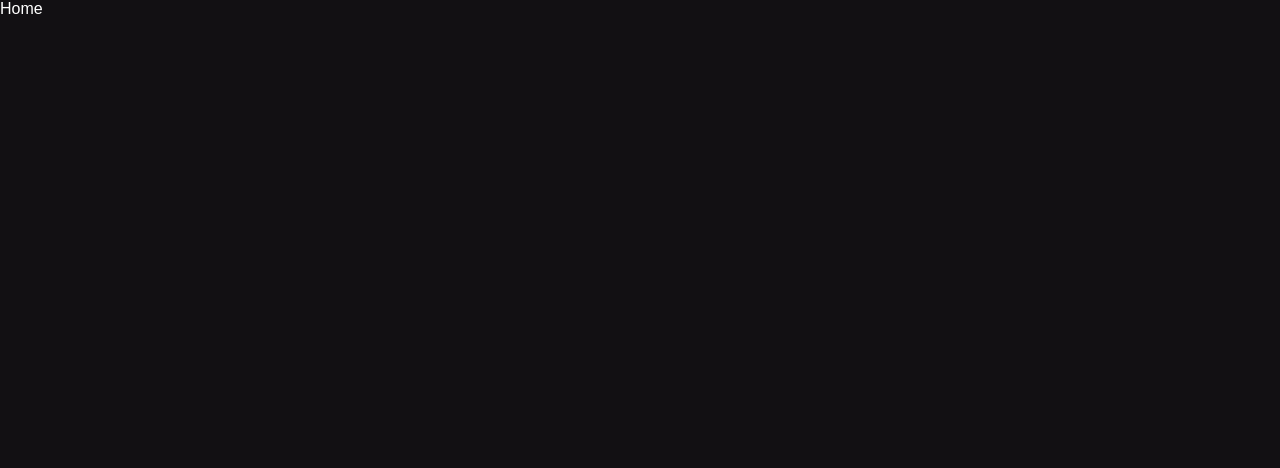
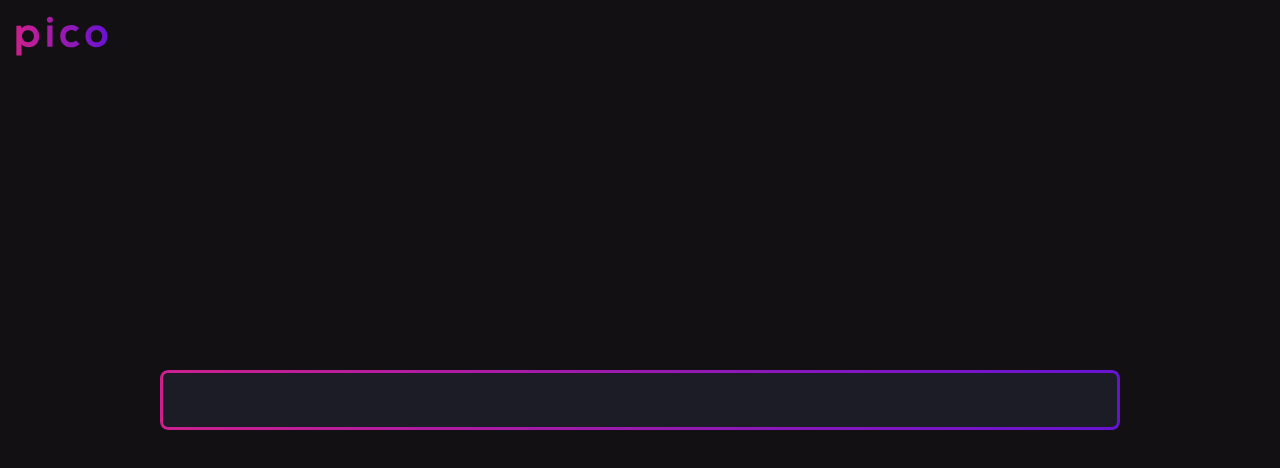
Before and after one commit to SneakySensei/Pico, a React (Create React App) app in the folder client/: page / in a window 1280 px wide. Shown: the top 468 px of the page. Built offline with nearby package versions, Linux system fonts and the light colour scheme.

Commit message:
basic input styling

```diff
--- a/client/public/index.html
+++ b/client/public/index.html
@@ -25,6 +25,13 @@
       Learn how to configure a non-root public URL by running `npm run build`.
     -->
 		<title>React App</title>
+		<!-- Font imports -->
+		<link rel="preconnect" href="https://fonts.googleapis.com" />
+		<link rel="preconnect" href="https://fonts.gstatic.com" crossorigin />
+		<link
+			href="https://fonts.googleapis.com/css2?family=Titillium+Web:wght@200;400;700&display=swap"
+			rel="stylesheet"
+		/>
 	</head>
 	<body>
 		<noscript>You need to enable JavaScript to run this app.</noscript>
--- a/client/src/App.tsx
+++ b/client/src/App.tsx
@@ -4,10 +4,14 @@ import Home from "./pages/Home";
 import Admin from "./pages/Admin";
 
 const GlobalStyles = createGlobalStyle`
+	*, ::before, ::after {
+		box-sizing: border-box !important;
+	}
+
   body {
     margin: 0;
-    color: #FFFFFF;
-    font-family: sans-serif;
+    color: #EFEFEF;
+		font-family: "Titillium Web", sans-serif;
 		background-color: #121013;
   }
 `;
--- a/client/src/components/home/CreateLinkInput.tsx
+++ b/client/src/components/home/CreateLinkInput.tsx
@@ -1,12 +1,39 @@
 import React from "react";
 import styled from "styled-components";
 
-const InputContainer = styled.div``;
+const InputContainer = styled.div`
+	background-color: #1b1c25;
+	width: 100%;
+	max-width: 960px;
+	position: relative;
+	border-radius: 8px;
+
+	&::before {
+		content: "";
+		pointer-events: none;
+		position: absolute;
+		inset: 0;
+		border-radius: 8px;
+		padding: 3px;
+		background: linear-gradient(to right, #cc208e, #6713d2);
+		-webkit-mask: linear-gradient(#fff 0 0) content-box,
+			linear-gradient(#fff 0 0);
+		-webkit-mask-composite: destination-out;
+		mask-composite: exclude;
+	}
+
+	input {
+		all: unset;
+		width: 100%;
+		font-size: 24px;
+		padding: 0.75rem 1rem;
+	}
+`;
 
 const CreateLinkInput = () => {
 	return (
 		<InputContainer>
-			<input type="text" />
+			<input />
 		</InputContainer>
 	);
 };
--- a/client/src/pages/Home.tsx
+++ b/client/src/pages/Home.tsx
@@ -1,8 +1,33 @@
 import styled from "styled-components";
+
 import { CreateLinkInput } from "components/home";
 
+import { ReactComponent as PicoLogo } from "assets/pico-logo.svg";
+
+const HomeContainer = styled.main`
+	position: relative;
+	min-height: 100vh;
+	display: flex;
+	flex-direction: column;
+	align-items: center;
+	justify-content: center;
+	padding: 1.5rem;
+
+	.logo {
+		position: absolute;
+		inset: 1rem auto auto 1rem;
+		height: 40px;
+		width: auto;
+	}
+`;
+
 const Home = () => {
-	return <div>Home</div>;
+	return (
+		<HomeContainer>
+			<PicoLogo className="logo" />
+			<CreateLinkInput />
+		</HomeContainer>
+	);
 };
 
 export default Home;
```
Also changed, not shown: client/src/assets/pico-logo.svg (added). Lines whose indentation alone changed are shown as unchanged.
